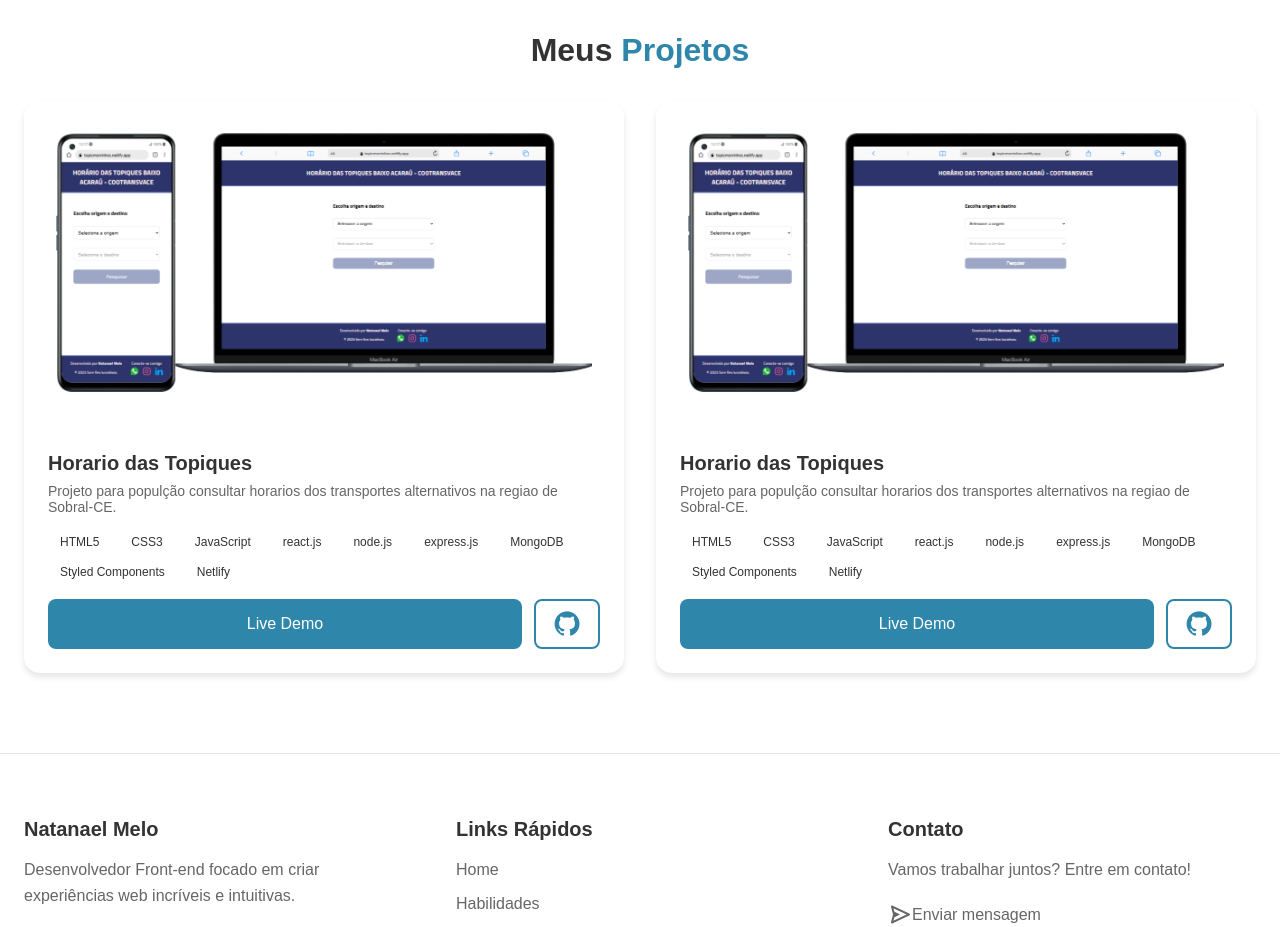
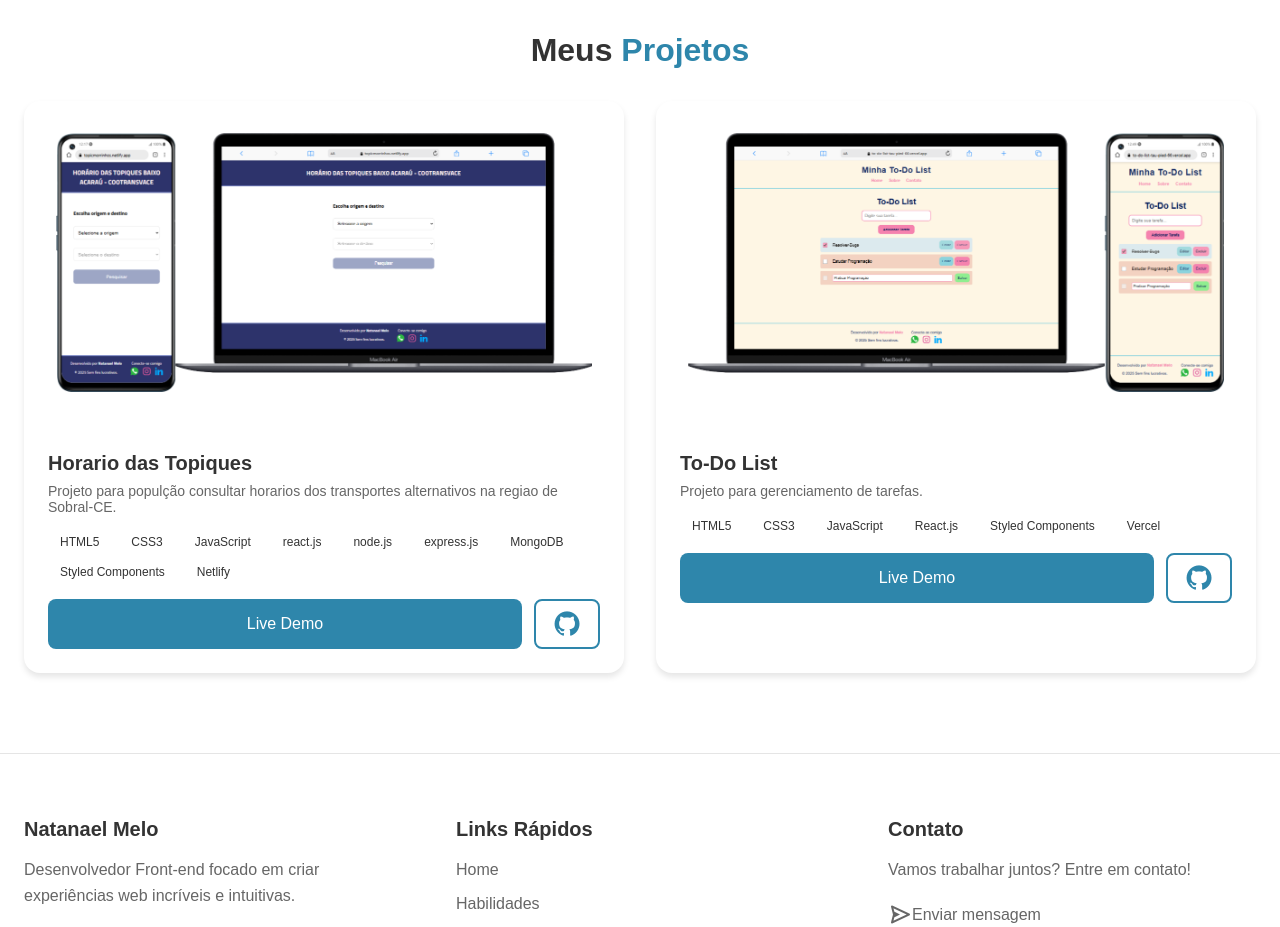
Before and after one commit to Natanael135/portifolio-react, a React (Vite) app: page / in a window 1280 px wide. Shown: the part 1400-2327 px from the top of the page. Built offline with nearby package versions, Linux system fonts and the light colour scheme.

Commit message:
add: adicionando novo projeto a lista

```diff
--- a/src/components/Projects/index.jsx
+++ b/src/components/Projects/index.jsx
@@ -15,14 +15,14 @@ const projectsData = [
     codeUrl: '',
   },
   {
-    id: 1,
-    title: 'Horario das Topiques',
-    description: 'Projeto para populção consultar horarios dos transportes alternativos na regiao de Sobral-CE.',
-    image: '/images/topiqueProject.png',
-    tags: ['HTML5', 'CSS3', 'JavaScript', 'react.js',
-    'node.js', 'express.js', 'MongoDB', 'Styled Components', 'Netlify'],
-    demoUrl: 'https://topicmorrinhos.netlify.app/',
-    codeUrl: '',
+    id: 2,
+    title: 'To-Do List',
+    description: 'Projeto para gerenciamento de tarefas.',
+    image: '/images/todolistProjet.png',
+    tags: ['HTML5', 'CSS3', 'JavaScript', 'React.js',
+     'Styled Components', 'Vercel'],
+    demoUrl: 'https://to-do-list-tau-pied-66.vercel.app/',
+    codeUrl: 'https://github.com/Natanael135/To-Do-List',
   },
 
 ];
```
Also changed, not shown: public/images/todolistProjet.png (added).
